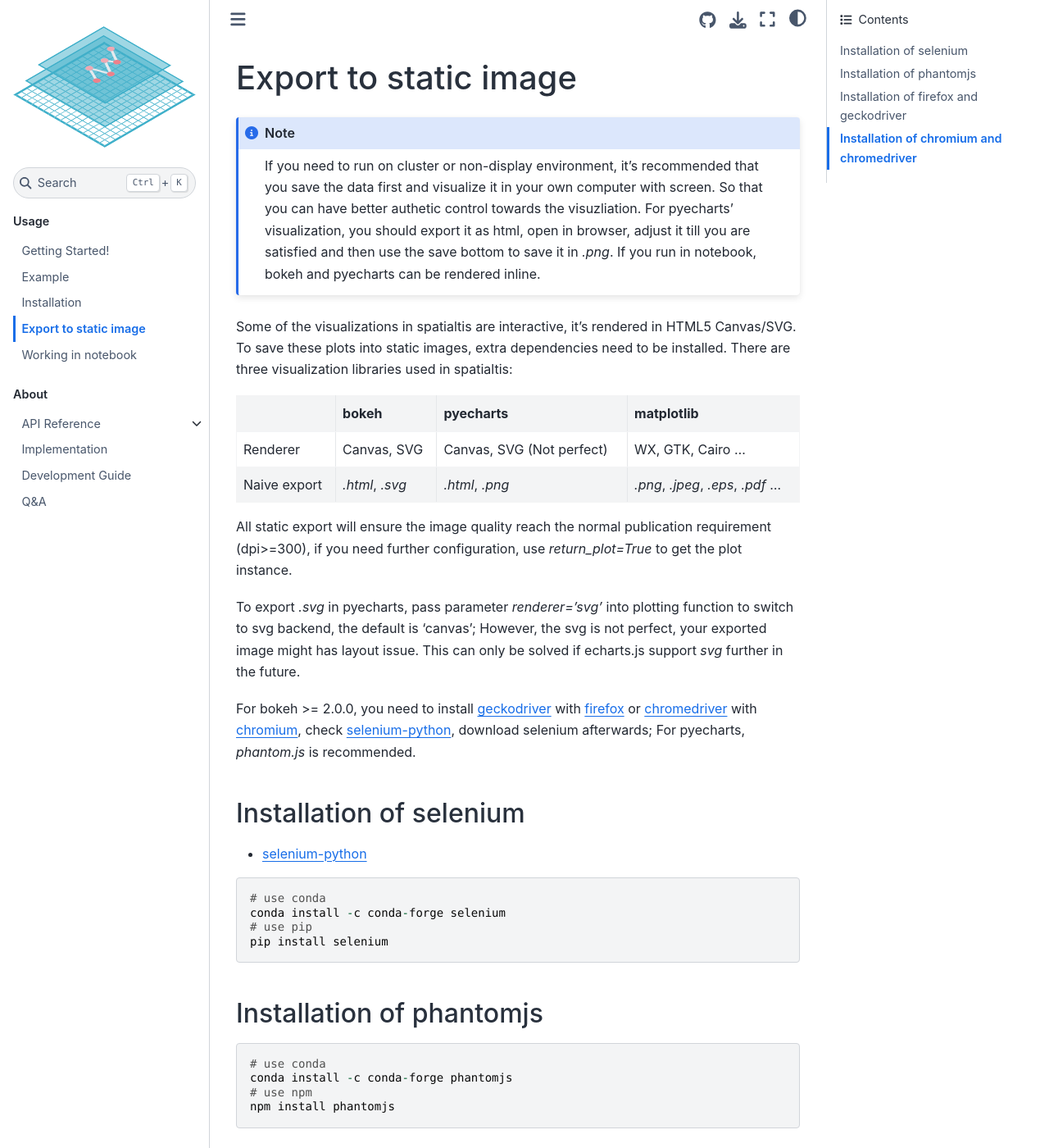
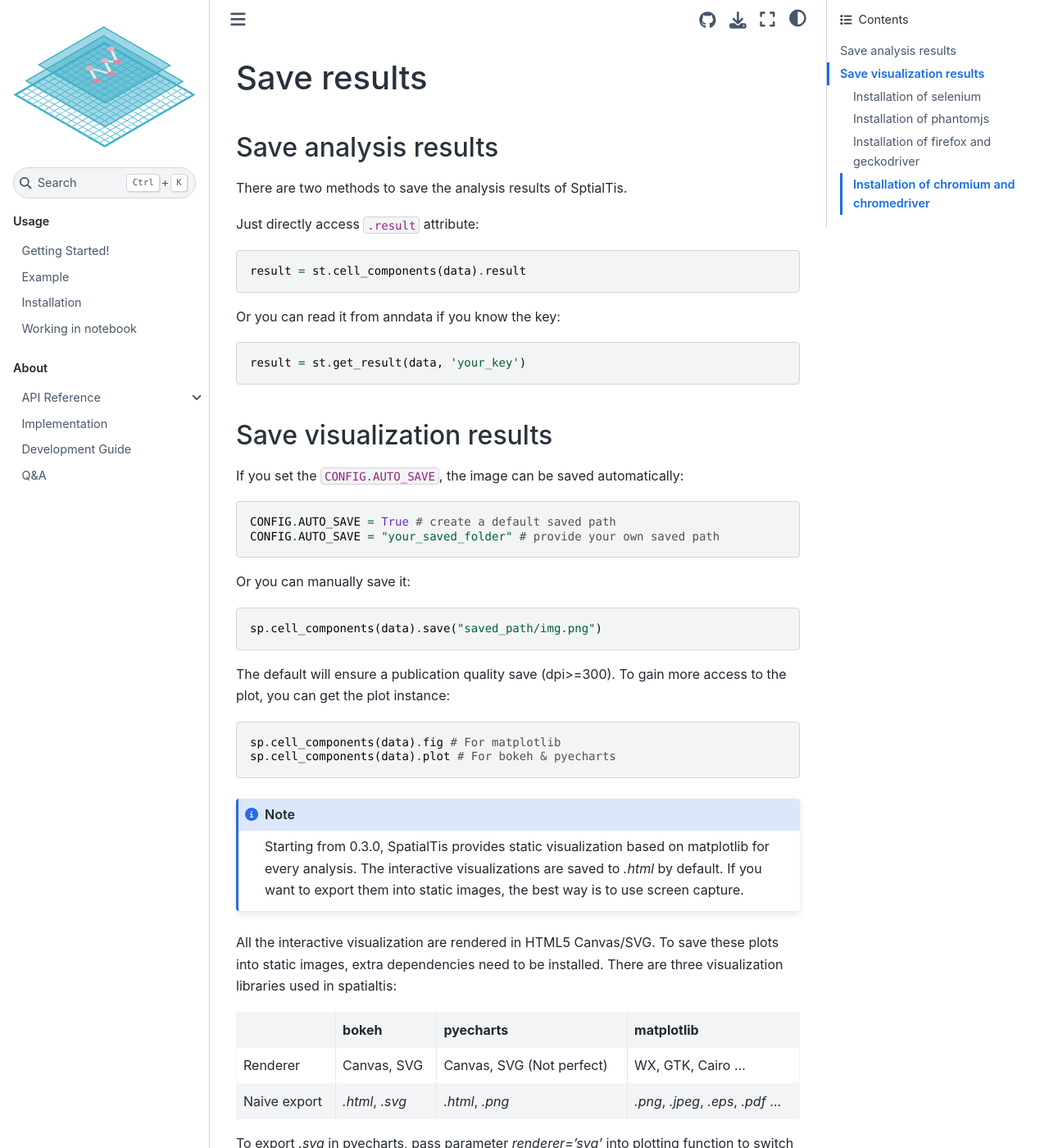
Before and after one commit to Mr-Milk/SpatialTis, a Sphinx documentation site: the page built from docs/source/usage/save_results.rst, in a window 1280 px wide and 1400 px high. Shown: the whole window at 82% size. Built offline with Sphinx 7.4.7 and the Sphinx Book theme 1.1.4, drawn with Linux system fonts in a browser that asks for light colours; pages that are not in the unit, such as notebooks, are missing from menus; some of the changed text lies outside the part shown.

```diff
--- a/docs/source/usage/image_export.rst
+++ b/docs/source/usage/save_results.rst
@@ -1,14 +1,44 @@
-Export to static image
+Save results
 =======================
 
+Save analysis results
+++++++++++++++++++++++
+
+There are two methods to save the analysis results of SptialTis.
+
+Just directly access :code:`.result` attribute::
+
+    result = st.cell_components(data).result
+
+Or you can read it from anndata if you know the key::
+
+    result = st.get_result(data, 'your_key')
+
+
+Save visualization results
+++++++++++++++++++++++++++++
+
+If you set the :code:`CONFIG.AUTO_SAVE`, the image can be saved automatically::
+
+    CONFIG.AUTO_SAVE = True # create a default saved path
+    CONFIG.AUTO_SAVE = "your_saved_folder" # provide your own saved path
+
+Or you can manually save it::
+
+    sp.cell_components(data).save("saved_path/img.png")
+
+The default will ensure a publication quality save (dpi>=300).
+To gain more access to the plot, you can get the plot instance::
+
+    sp.cell_components(data).fig # For matplotlib
+    sp.cell_components(data).plot # For bokeh & pyecharts
+
 .. note::
-    If you need to run on cluster or non-display environment, it's recommended that you save the data first and visualize it
-    in your own computer with screen. So that you can have better authetic control towards the visuzliation.
-    For pyecharts' visualization, you should export it as html, open in browser, adjust it
-    till you are satisfied and then use the save bottom to save it in `.png`. If you run in notebook, bokeh and pyecharts can
-    be rendered inline.
+    Starting from 0.3.0, SpatialTis provides static visualization based on matplotlib for every analysis. The interactive
+    visualizations are saved to `.html` by default. If you want to export them into static images, the best way is to
+    use screen capture.
 
-Some of the visualizations in spatialtis are interactive, it's rendered in HTML5 Canvas/SVG. To save these plots into static
+All the interactive visualization are rendered in HTML5 Canvas/SVG. To save these plots into static
 images, extra dependencies need to be installed. There are three visualization libraries used in spatialtis:
 
 +--------------+----------------------+-----------------------+-------------------+
@@ -22,16 +52,12 @@
 +--------------+----------------------+-----------------------+-------------------+
 
 
-All static export will ensure the image quality reach the normal publication requirement (dpi>=300), if you need further
-configuration, use `return_plot=True` to get the plot instance.
-
 To export `.svg` in pyecharts, pass parameter `renderer='svg'` into plotting function to switch to svg backend,
-the default is 'canvas'; However, the svg
-is not perfect, your exported image might has layout issue. This can only be solved if echarts.js support `svg`
-further in the future.
+the default is 'canvas'; However, the svg is not perfect, your exported image might has layout issue.
+This can only be solved if echarts.js support `svg` further in the future.
 
 
-For bokeh >= 2.0.0, you need to install `geckodriver <https://github.com/mozilla/geckodriver/releases>`_ with
+For bokeh, you need to install `geckodriver <https://github.com/mozilla/geckodriver/releases>`_ with
 `firefox <https://www.mozilla.org/firefox/new/>`_
 or `chromedriver <https://chromedriver.chromium.org/downloads>`_ with `chromium <https://download-chromium.appspot.com/>`_,
 check `selenium-python <https://selenium-python.readthedocs.io/installation.html#drivers>`_, download selenium afterwards;
```
